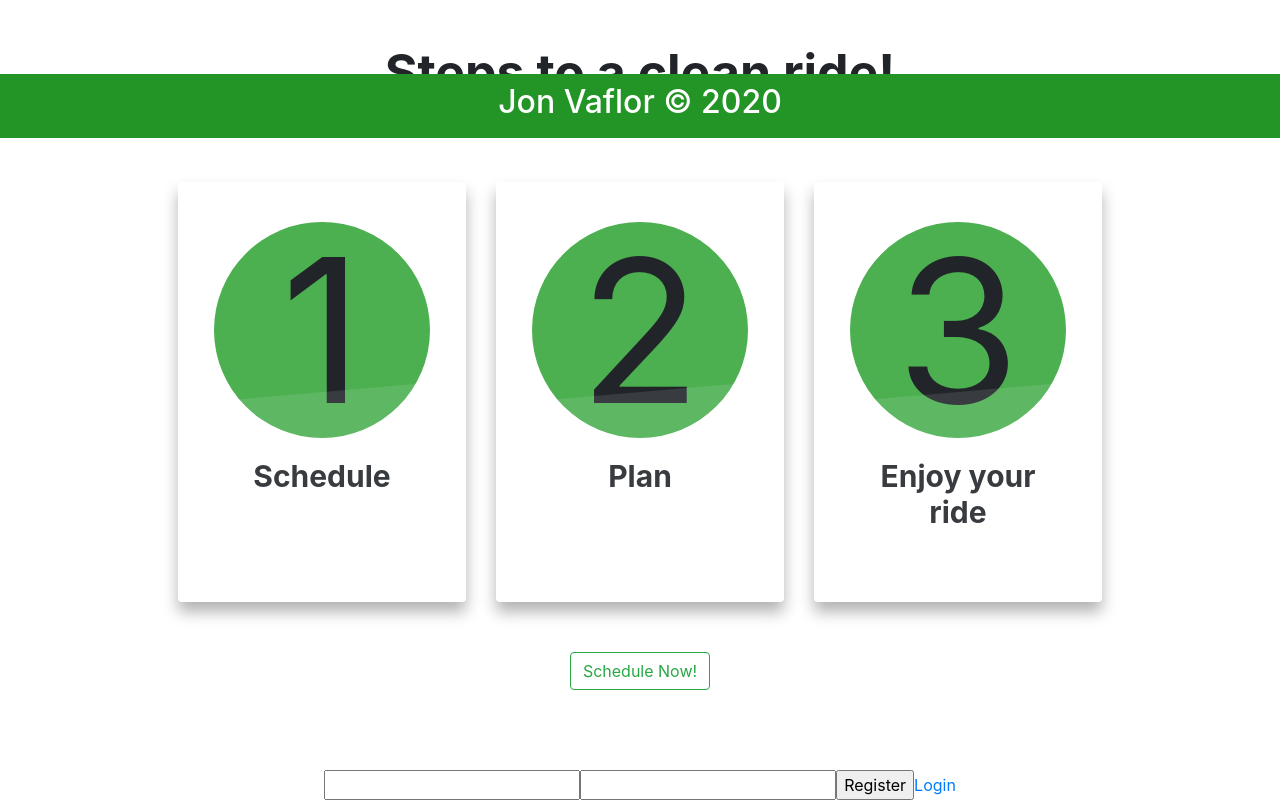
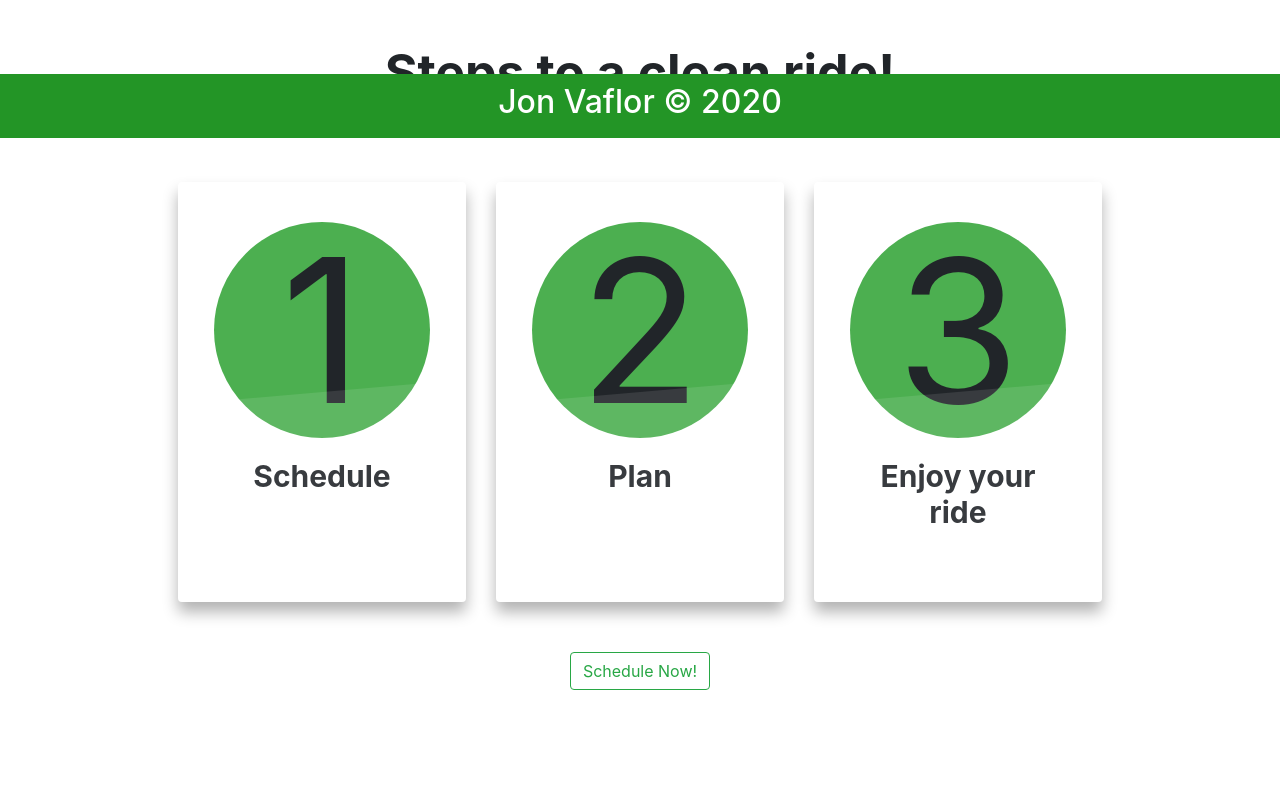
Before and after one commit to Jonny2424/JTV-Frontend, a React (Create React App) app in the folder jtv-app-frontend/: page / in a window 1280 px wide. Shown: the part 662-1462 px from the top of the page. After the commit the page ends 1432 px from the top, so only its background shows below. Built offline with nearby package versions, Linux system fonts and the light colour scheme.

Commit message:
commented out register

```diff
--- a/jtv-app-frontend/src/App.js
+++ b/jtv-app-frontend/src/App.js
@@ -70,7 +70,7 @@ class App extends Component {
             <Route path="/aboutus" render={() => { return <AboutUs /> }} />
             <Route path="/contact" render={() => { return <ContactUs /> }} />
             <Route path="/admin" render={() => { return <LoginForm handleLogin={this.handleLogin} /> }} />
-            <RegisterForm handleRegister={this.handleRegister}/>
+            {/* <RegisterForm handleRegister={this.handleRegister}/> */}
           </>
         }
         <Footer />
```
